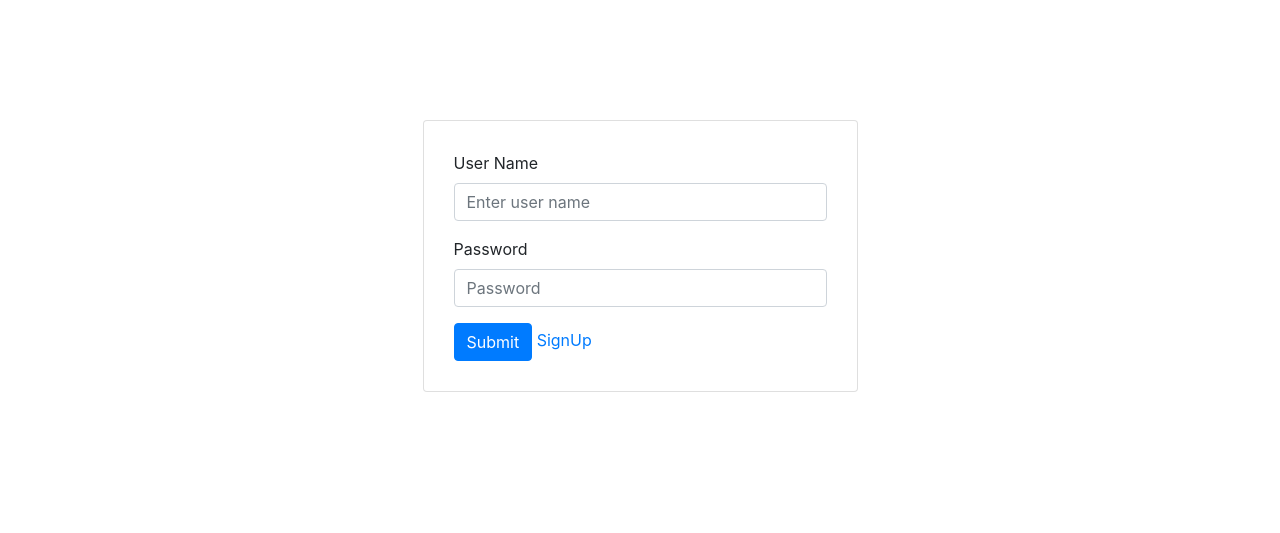
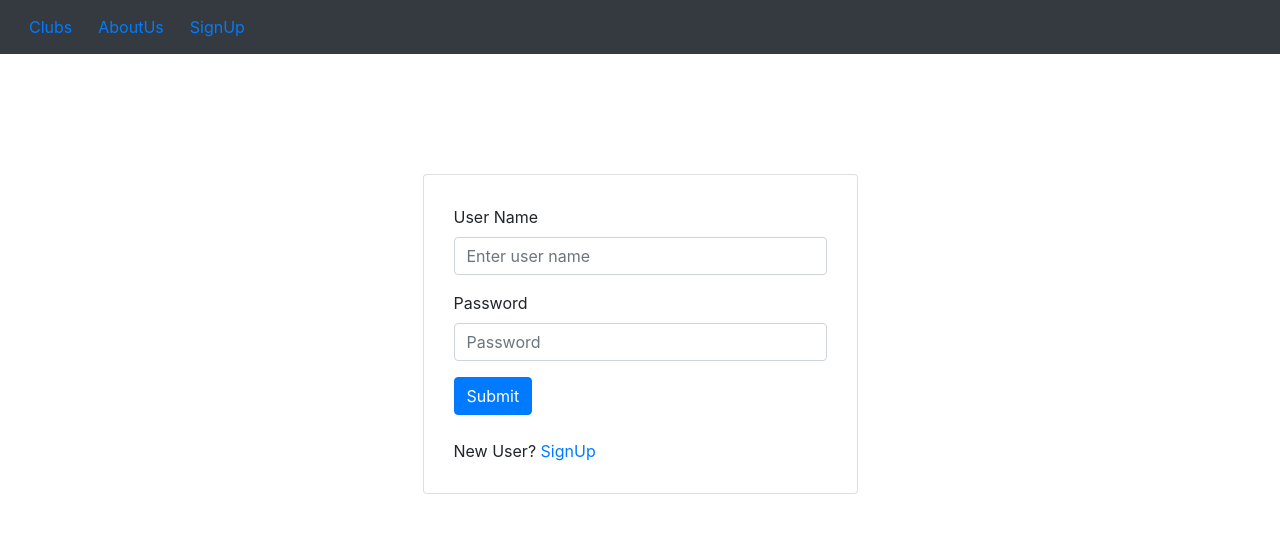
Before and after one commit to Sushmitha-Katti/Clubbit, a Django app: page /signin/ in a window 1280 px wide. Shown: the top 533 px of the page. Run offline with Django 3.2, Linux system fonts and the light colour scheme; some libraries are stand-ins or nearby versions.

Commit message:
added navbar to signin, signout, and some other pages

```diff
--- a/Templates/signin.html
+++ b/Templates/signin.html
@@ -1,7 +1,30 @@
 {%extends 'basehome.html'%}
+
+{%block nav%}
+<form action = "/clubs/ " method = "POST">
+    {%csrf_token%}
+      <nav class="navbar navbar-expand-lg navbar-dark bg-dark">
+        <ul class="navbar-nav">
+            <li class="nav-item active">
+              <button class="btn btn-link" role="link" type="submit" name="btn" value="clubs">Clubs</button>
+            </li>
+            <li class="nav-item active">
+              <button class="btn btn-link" role="link" type="submit" name="btn" value="aboutus">AboutUs</button>
+            </li>
+            <li class="nav-item active">
+              <button class="btn btn-link" role="link" type="submit" name="btn" value="signup">SignUp</button>
+            </li>
+        </ul>
+      </nav>
+  </form>
+{%endblock%}
+
   {%block content%}
       <form action = "/signin/" , method = "POST">
       {%csrf_token%}
+        {%if correct == 0%}
+        Oops!! Seems like you entered the wrong username or password. Try again<br>
+        {%endif%}
         <div class="form-group">
           <label for="exampleInputEmail1">User Name</label>
           <input type="text" class="form-control" name = 'user' aria-describedby="emailHelp" placeholder="Enter user name">
@@ -10,8 +33,8 @@
           <label for="exampleInputPassword1">Password</label>
           <input type="password" class="form-control" name="password" placeholder="Password">
         </div>
-        <button type="submit" class="btn btn-primary">Submit</button>
-        <a href="{% url 'signup' %}">SignUp</a>
+        <button type="submit" class="btn btn-primary">Submit</button><br><br>
+        New User? <a href="{% url 'signup' %}">SignUp</a>
 
     </form>
   {%endblock%}
--- a/club/urls.py
+++ b/club/urls.py
@@ -28,7 +28,8 @@ urlpatterns = [
     path('signin/', signin, name = 'signin'),
     path('signup/', signup, name = 'signup'),
     path('profile/', profile, name = 'profile'),
-    path('', home, name = 'name')
+    path('', home, name = 'name'),
+    path ('collegeadmin/', cadmin, name = 'cadmin'),
 
 
 ]+ static(settings.STATIC_URL, document_root=settings.STATIC_ROOT)
--- a/club_activities/views.py
+++ b/club_activities/views.py
@@ -4,14 +4,10 @@ from django.contrib.auth import authenticate, login ,logout
 
 
 def home(request):
-	print(request.user)
-	if not request.user.is_authenticated:
-		return render(request, 'home.html')
-	else :
-		return redirect(f"/clubs/")
+	return redirect(f"/clubs/")
 
 def show_clubs(request):
-
+	print(request.user)
 	if not request.user.is_authenticated:
 		nav = 0
 	else:
@@ -45,7 +41,6 @@ def show_clubs(request):
 			logout(request)
 			return redirect("/signup/")
 		if request.POST.get('btn') =="Manage" :
-			logout(request)
 			return redirect("/adminlogin/")
 
 
@@ -110,9 +105,13 @@ def club_page(request, club_name):
 
 
 def admin_login(request):
+	print(request.user)
+
+
 	try:
 		profile = Profile.objects.get(user = request.user)
 		member = Member.objects.get(profile = profile)
+
 		if member.type_of_user != 'A' or not request.user.is_authenticated:
 			return HttpResponse("Only admin can login")
 	except :
@@ -120,8 +119,7 @@ def admin_login(request):
 			return HttpResponse(" Sorry Only college admin can login")
 
 
-	profile = Profile.objects.get(user = request.user)
-	member = Member.objects.get(profile = profile)
+
 	events = Event.objects.filter(club_name = member.club)
 	if request.method == 'POST':
 		if request.POST.get('btn') == 'Add Members':
@@ -198,16 +196,21 @@ def see_response(request):
 				return render(request, 'admin_page.html', {'clubs' : clubs})
 
 def signin(request):
+	correct = 1
 	if request.method == 'POST':
 		user = request.POST.get('user')
 		password = request.POST.get('password')
 
 		user = authenticate(request, username=user, password=password)
 		if user is not None:
+			print(user)
 			login(request, user)
 			return redirect("/clubs/")
+		else:
+			correct = 0
+			return render(request, 'signin.html', {'correct' : correct})
 
-	return render(request, 'signin.html')
+	return render(request, 'signin.html', {'correct' : correct})
 
 def signup(request):
 	if request.method == 'POST':
@@ -244,3 +247,16 @@ def profile(request):
 
 
 	return render(request, "profile.html")
+
+
+def cadmin(request):
+	try:
+		profile = Profile.objects.get(user = request.user)
+		member = Member.objects.get(profile = profile)
+		if member.type_of_user != 'CA' or not request.user.is_authenticated:
+			return HttpResponse("Sorry Only college admin can login")
+	except :
+		if not request.user.is_authenticated:
+			return HttpResponse(" Sorry Only college admin can login")
+
+	return render(request, 'cadmin.html')
```
Also changed, not shown: Templates/cadmin.html (added, +24 -0 lines), Templates/showclubs.html (+9 -3 lines), Templates/signup.html (+20 -2 lines).
